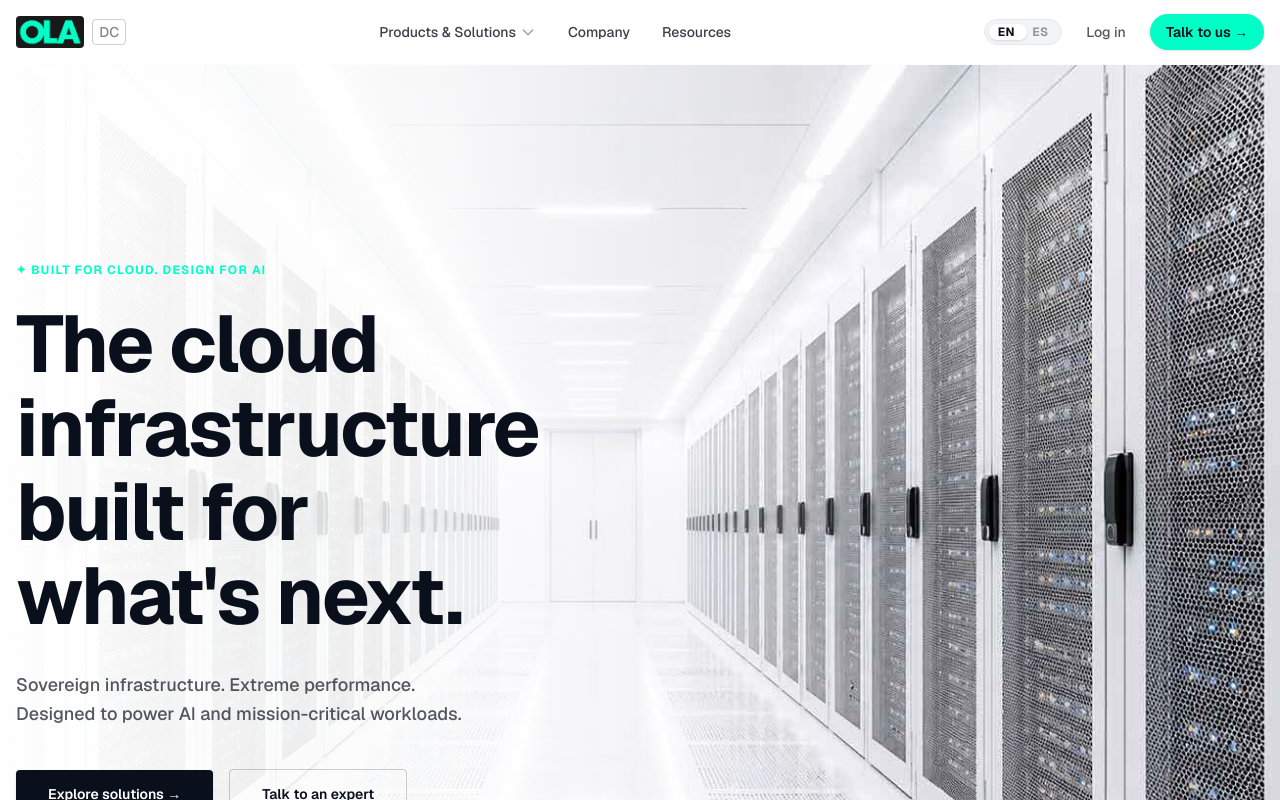
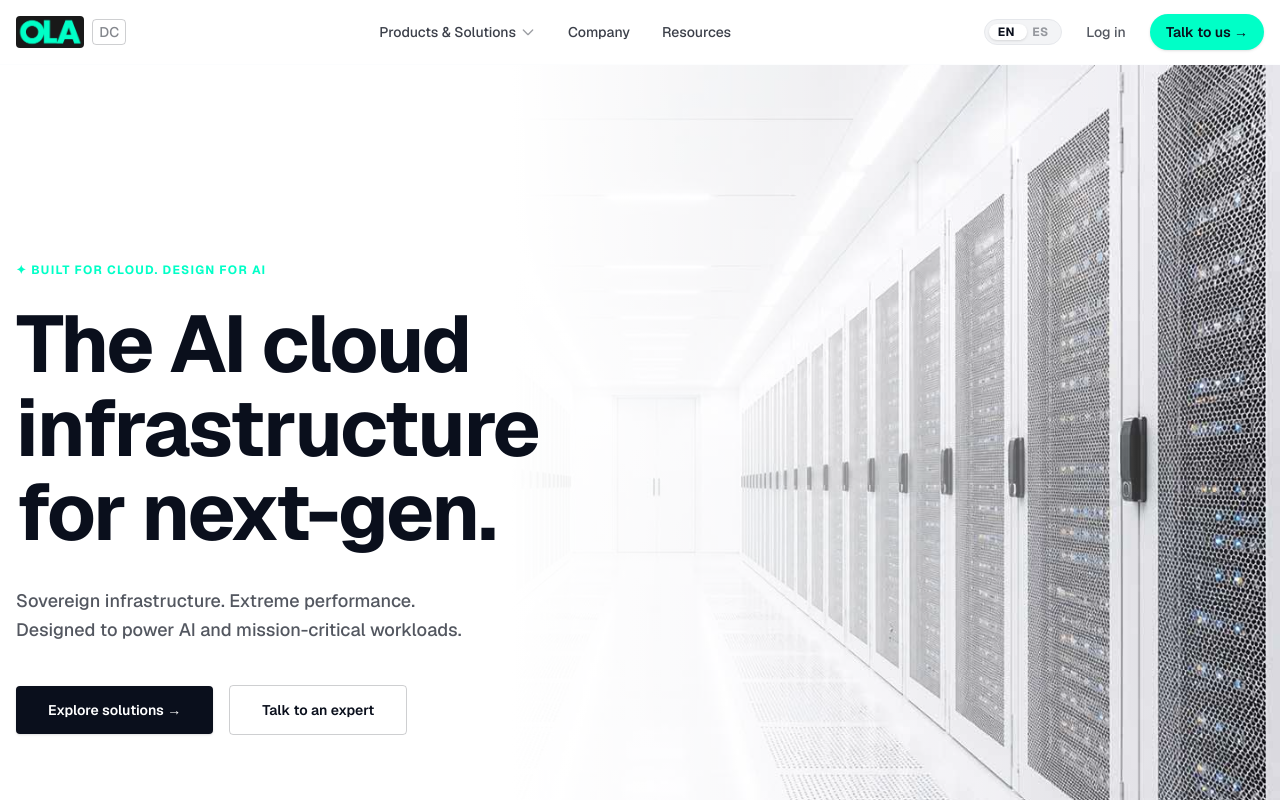
Before and after one commit to cloudindev/oladatacenter, a Next.js app: page / in a window 1280 px wide. Shown: the top 800 px of the page. Built offline with nearby package versions, Linux system fonts and the light colour scheme.

Commit message:
style: update hero copy and image alignment

```diff
--- a/src/components/sections/HeroV2.tsx
+++ b/src/components/sections/HeroV2.tsx
@@ -13,16 +13,16 @@ export function HeroV2() {
           src="/ola-datacenter-hero.jpg"
           alt="OLA Datacenter Corridor"
           fill
-          className="object-cover object-[75%_center] md:object-right"
+          className="object-cover md:object-contain object-right [mask-image:linear-gradient(to_right,transparent,black_15%)]"
           quality={100}
           priority
         />
 
-        {/* White fade from left to right */}
-        <div className="absolute inset-0 bg-gradient-to-r from-white via-white/95 md:via-white/80 to-transparent w-full md:w-[80%] lg:w-[70%]" />
+        {/* Overlay gradient extended to completely hide the hard edge of the image on the left */}
+        <div className="absolute inset-0 bg-gradient-to-r from-white via-white via-[40%] to-transparent w-full pointer-events-none" />
 
         {/* Subtle global white wash for mobile readability if image is too bright */}
-        <div className="absolute inset-0 bg-white/30 md:hidden" />
+        <div className="absolute inset-0 bg-white/30 md:hidden pointer-events-none" />
       </div>
 
       <div className="container mx-auto px-4 relative z-10">
@@ -34,10 +34,9 @@ export function HeroV2() {
           </div>
 
           <h1 className="text-5xl sm:text-6xl lg:text-[5rem] font-bold tracking-tight text-bg-dark leading-[1.05] mb-8">
-            The cloud<br />
+            The AI cloud<br />
             infrastructure<br />
-            built for<br />
-            what's next.
+            for next-gen.
           </h1>
 
           <p className="text-lg text-bg-dark/70 max-w-lg mb-10 leading-relaxed font-medium">
```
